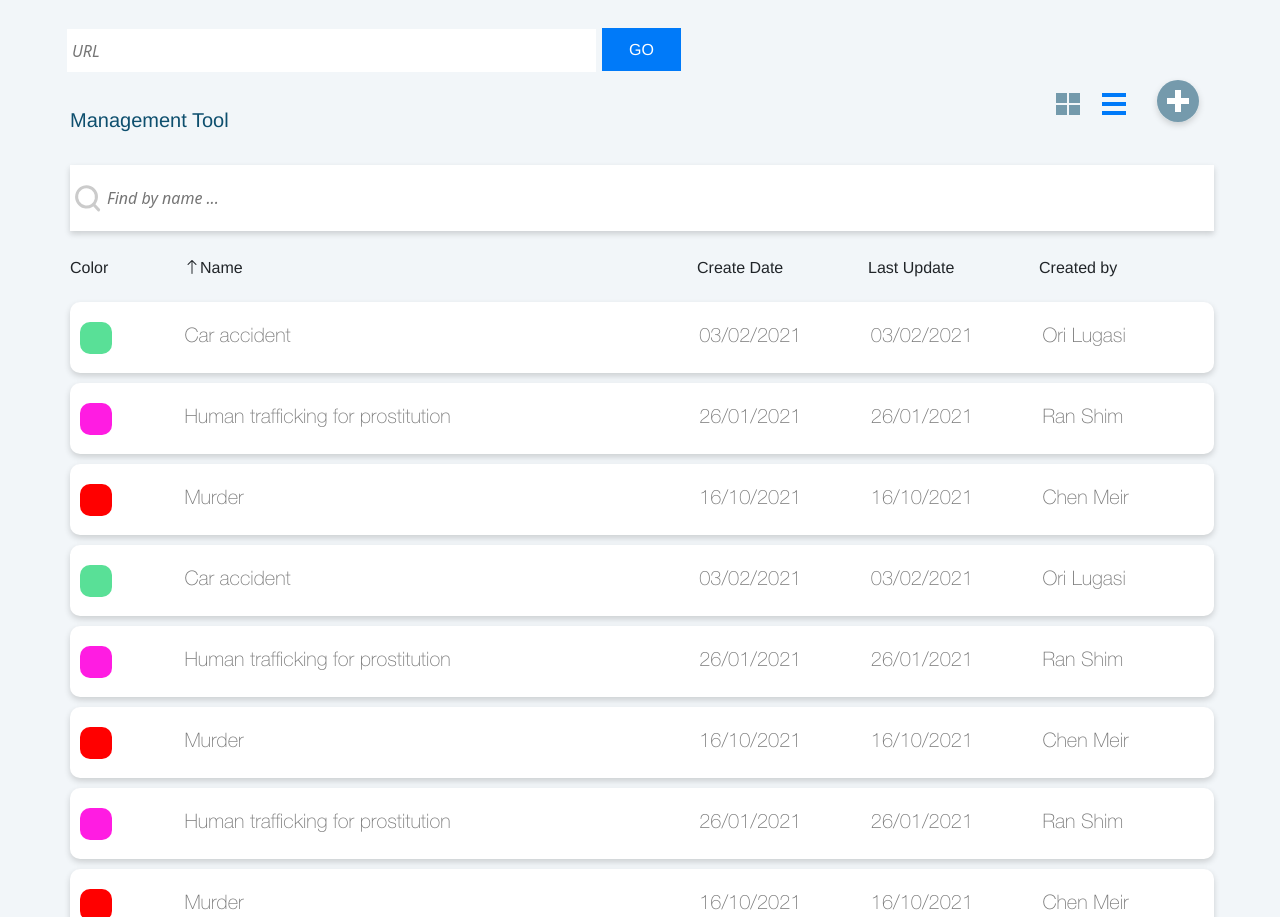
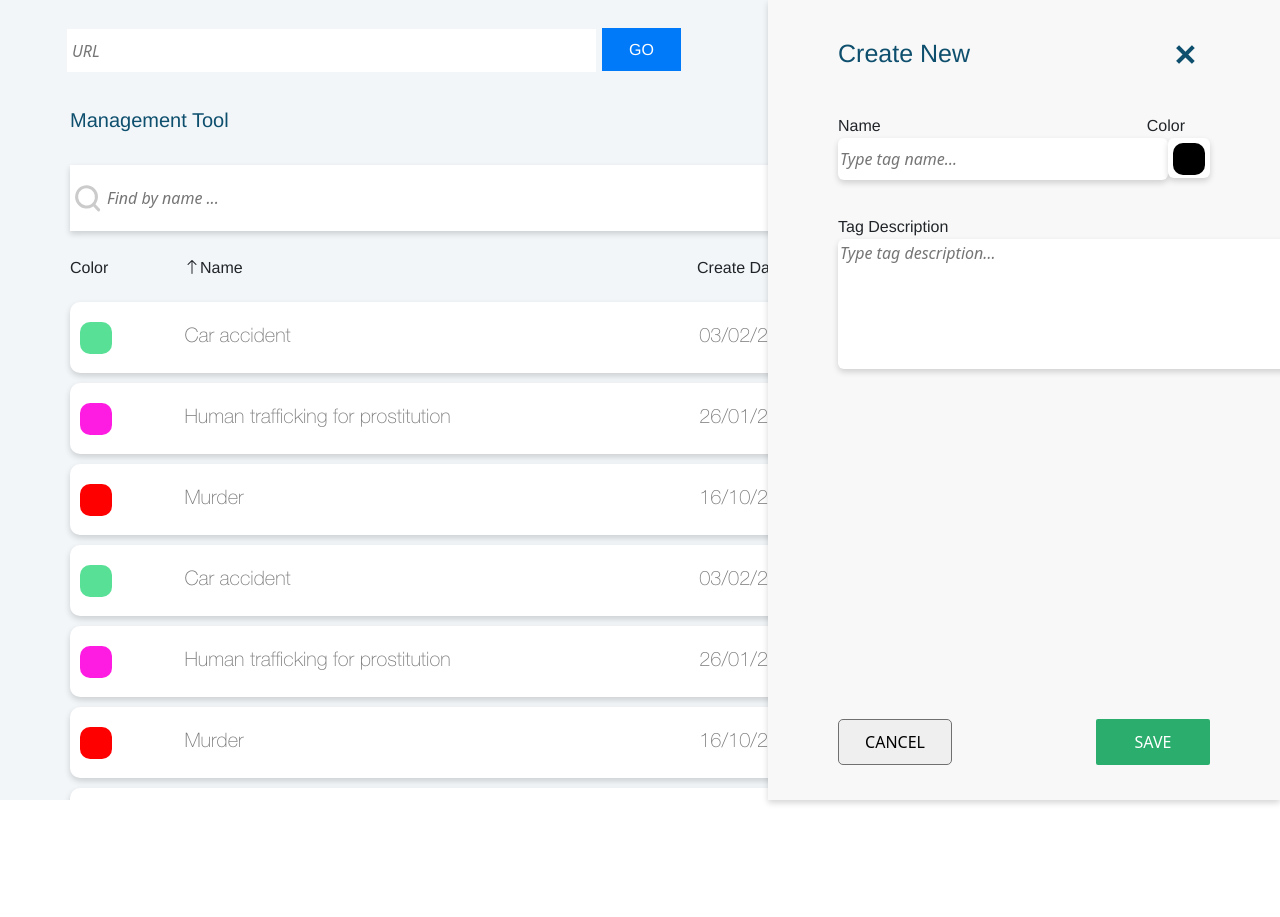
Before and after one commit to PNadya90/pakdim, an Angular app: page / in a window 1280 px wide. After the commit the page ends 800 px from the top, so only its background shows below. Built offline with nearby package versions, Linux system fonts and the light colour scheme.

Commit message:
added add window css and html

```diff
--- /dev/null
+++ b/src/app/add-window/add-window.component.html
@@ -0,0 +1,30 @@
+<div class="add-window">
+    <div class="header-window">
+        <div class="title">Create New</div>
+        <div class="close-container"><button class="close-btn"> <img src="./assets/x.svg"></button></div>
+    </div>
+    <div class="name-color-container">
+        <div class="labels">
+            <div>Name</div>
+            <div class="color-label">Color</div>
+        </div>
+        <div class="name-color">
+            <input class="name" placeholder="Type tag name…">
+            <div class="color">
+                <div class="color-icon">
+                </div>
+            </div>
+        </div>
+    </div>
+    <div class="textarea-area">
+        <div class="tag-label">Tag Description</div>
+        <textarea class="textarea-input" placeholder="Type tag description…"></textarea>
+    </div>
+    <div class="btn-container">
+        <div class="buttons-area">
+            <button class="cancel-btn">CANCEL</button>
+            <button class="save-btn">SAVE</button>
+            </div>
+    </div>
+
+</div>
--- /dev/null
+++ b/src/app/add-window/add-window.component.scss
@@ -0,0 +1,133 @@
+:host{
+    height: 100%;
+    .add-window {
+        padding: 35px 70px;
+        height: 100%;
+        display: flex;
+        flex-direction: column;
+
+        .header-window {
+            display: flex;
+            justify-content: space-between;
+
+            .title {
+                font-size: 25px;
+                color: #0E4F6E;
+                font-family: 'Helvetica Neue';
+            }
+
+            .close-container {
+                .close-btn {
+                    border: none;
+                    background-color: #F8F8F8;
+                }
+            }
+
+        }
+
+        .name-color-container {
+            display: flex;
+            flex-direction: column;
+            justify-content: space-between;
+
+            .labels {
+                margin-top: 40px;
+                font-family: 'Helvetica Neue';
+                display: flex;
+                justify-content: space-between;
+
+                .color-label {
+                    margin-right: 25px;
+                }
+
+            }
+
+            .name-color {
+                display: flex;
+                justify-content: space-between;
+
+                .name {
+                    width: 536px;
+                    height: 42px;
+                    border: none;
+                    box-shadow: 0px 3px 6px #00000029;
+                    border-radius: 6px;
+                }
+
+                .name:focus {
+                    outline: none !important;
+                    border: 2px solid #007AF9;
+                }
+
+                .name::placeholder {
+                    font-style: italic;
+                }
+
+                .color {
+                    width: 65px;
+                    height: 40px;
+                    background-color: white;
+                    box-shadow: 0px 3px 6px #00000029;
+                    border-radius: 6px;
+
+                    .color-icon {
+                        width: 32px;
+                        height: 32px;
+                        background-color: black;
+                        margin: 5px;
+                        border-radius: 10px;
+                    }
+                }
+            }
+        }
+
+        .textarea-area {
+            .tag-label {
+                margin-top: 35px;
+                font-family: 'Helvetica Neue';
+            }
+
+            .textarea-input {
+                width: 628px;
+                height: 130px;
+                border: none;
+                box-shadow: 0px 3px 6px #00000029;
+                border-radius: 6px;
+                font-style: italic;
+            }
+            .textarea-input:focus {
+                outline: none !important;
+                border: 2px solid #007AF9;
+            }
+        }
+
+        .btn-container {
+            height: 100%;
+            display: flex;
+            flex-direction: column;
+            justify-content:flex-end;
+            .buttons-area {
+                display: flex;
+                justify-content: space-between;
+
+                .cancel-btn {
+                    width: 114px;
+                    height: 46px;
+                    border: solid 1px #707070;
+                    border-radius: 5px;
+                }
+
+                .save-btn {
+                    width: 114px;
+                    height: 46px;
+                    border-radius: 2px;
+                    border: none;
+                    background-color: #2BAE6D;
+                    color: white;
+                }
+            }
+        }
+
+
+    }
+}
--- /dev/null
+++ b/src/app/add-window/add-window.component.ts
@@ -0,0 +1,15 @@
+import { Component, OnInit } from '@angular/core';
+
+@Component({
+  selector: 'app-add-window',
+  templateUrl: './add-window.component.html',
+  styleUrls: ['./add-window.component.scss']
+})
+export class AddWindowComponent implements OnInit {
+
+  constructor() { }
+
+  ngOnInit(): void {
+  }
+
+}
--- a/src/app/app.component.html
+++ b/src/app/app.component.html
@@ -16,6 +16,9 @@
   <div class="viewer-container">
     <app-info></app-info>
   </div>
+  <div class="add-area">
+    <app-add-window></app-add-window>
+  </div>
 
 </body>
 
--- a/src/app/app.component.scss
+++ b/src/app/app.component.scss
@@ -1,6 +1,7 @@
 body {
     height: 100vh;
-    width: auto;
+    width: 100%;
+    overflow: hidden;
     background:  #F2F6F9;
 
     .pages-header{
@@ -41,4 +42,14 @@ body {
 .viewer-container{
     height: 650px;
 }
+
+.add-area{
+    position:fixed;
+    right: 0;
+    top: 0;
+    width: 40%;
+    height: 100%;
+    background-color: #F8F8F8;
+    box-shadow: 0px 3px 6px #00000029;
 }
+}
--- a/src/app/app.module.ts
+++ b/src/app/app.module.ts
@@ -7,12 +7,14 @@ import { ManegmentModulComponent } from './manegment-modul/manegment-modul.compo
 import { InfoComponent } from './info/info.component';
 import { HttpClientModule } from '@angular/common/http';
 import { DataInfoService } from './data-info.service';
+import { AddWindowComponent } from './add-window/add-window.component';
 
 @NgModule({
   declarations: [
     AppComponent,
     ManegmentModulComponent,
-    InfoComponent
+    InfoComponent,
+    AddWindowComponent
   ],
   imports: [
     BrowserModule,
```
Also changed, not shown: src/assets/x.svg (added), 1 other file (tests, documents, lock files or other folders).
